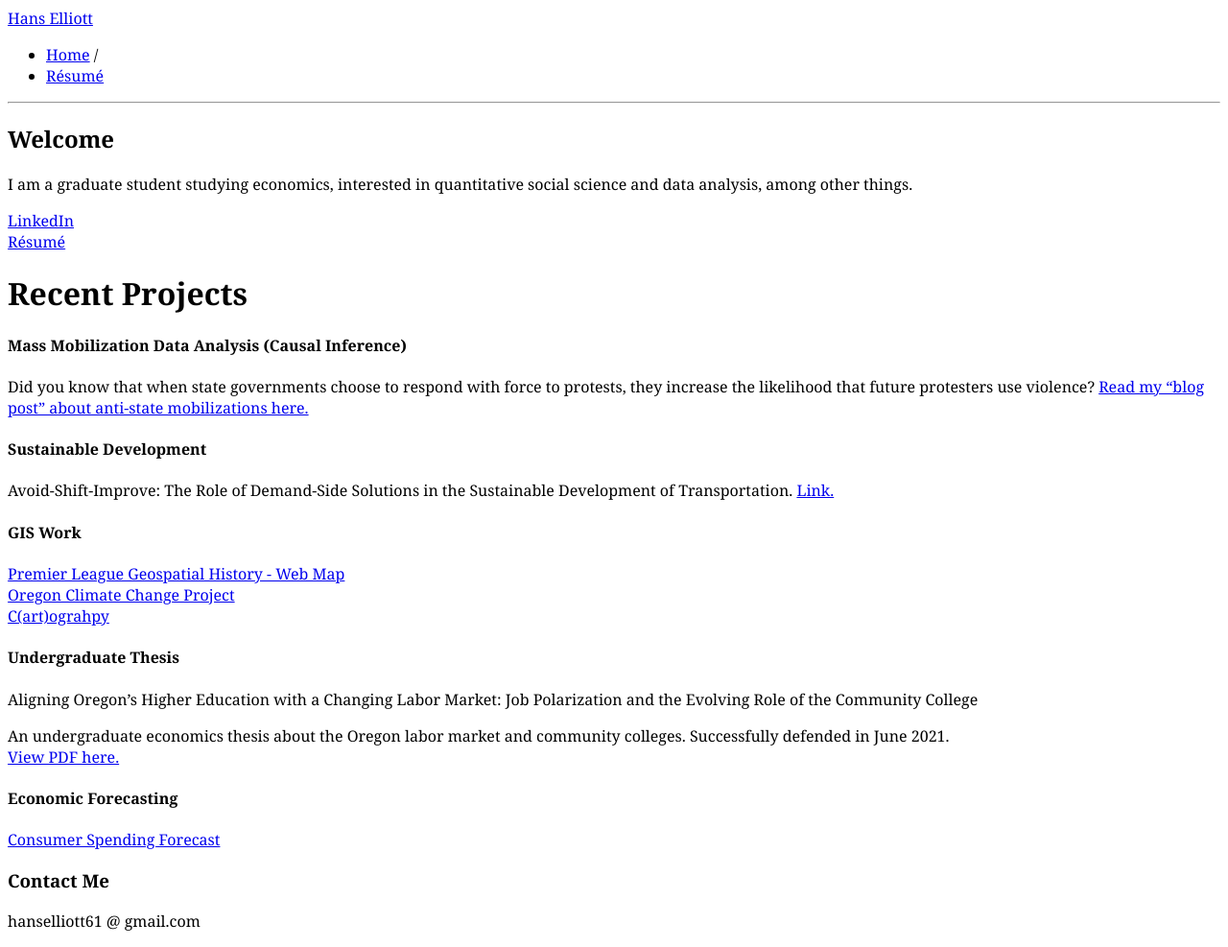
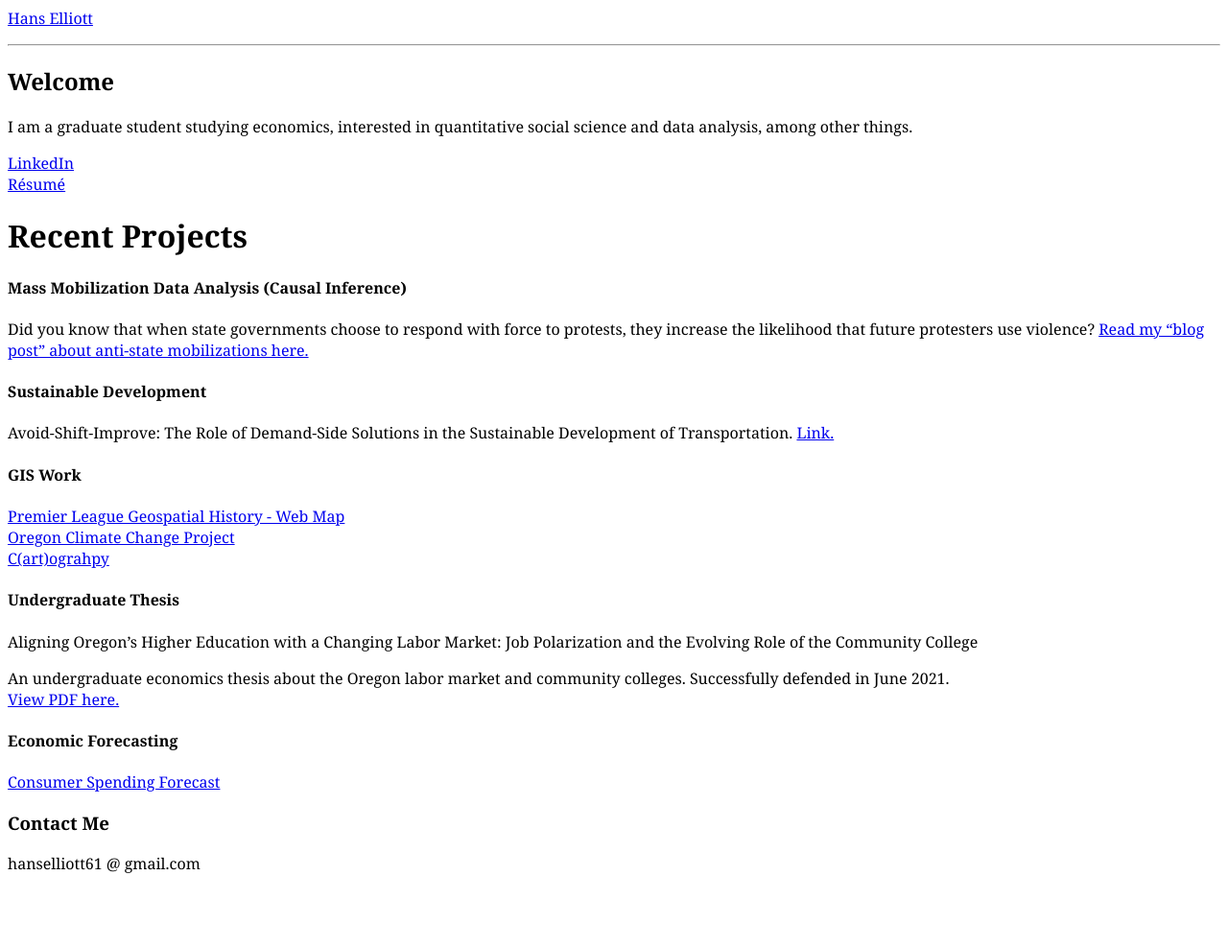
Before and after one commit to hans-elliott99/hans-elliott99.github.io, a Jekyll site: the page built from index.md, in a window 1280 px wide. Shown: the whole page at 96% size. Built offline with Jekyll 4.4.1, drawn with Linux system fonts in a browser that asks for light colours; our own code applies the rules of GitHub Pages for plain Markdown files; after the commit the page ends 927 px from its top, so only the background shows below that.

Commit message:
Update _config.yml

```diff
--- a/_config.yml
+++ b/_config.yml
@@ -1,8 +1,2 @@
 title: Hans Elliott
-remote_theme: ankitsultana/researcher@gem
-
-nav:
- - name: "Home"
-   link: "/home/"
- - name: "Résumé"
-   link: "Resume.html"
+remote_theme: TaylanTatli/Moon
```
